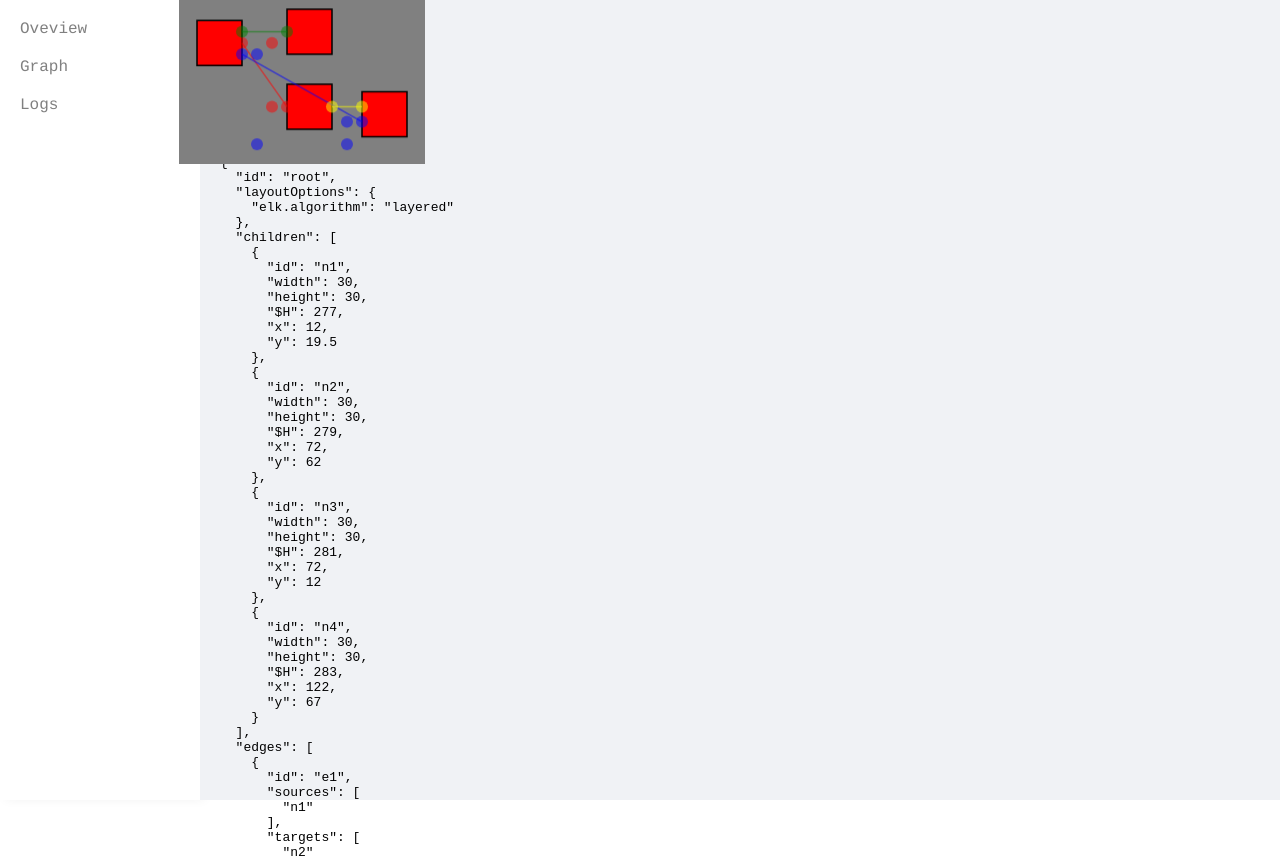
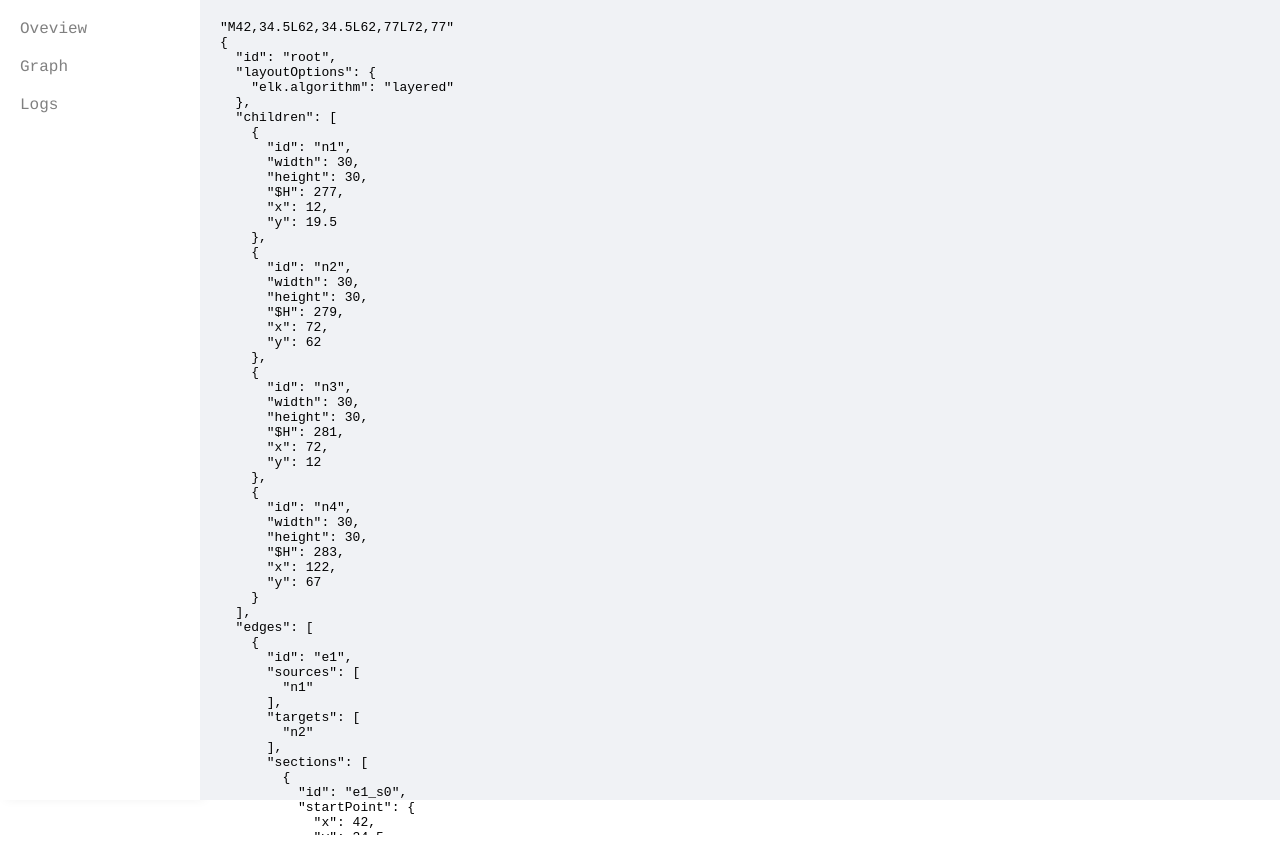
Before and after one commit to kristjanjansen/eden, a React (Create React App) app in the folder flower/: page /graph in a window 1280 px wide. Shown: the top 858 px of the page. After the commit the page ends 835 px from the top, so only its background shows below. Built offline with nearby package versions, Linux system fonts and the light colour scheme; what easy-promise-queue would draw is missing.

Commit message:
prep for line drawing

```diff
--- a/flower/src/components/Graph.tsx
+++ b/flower/src/components/Graph.tsx
@@ -1,5 +1,17 @@
 import React, { FC, useEffect } from "react";
 import { line } from "d3-shape";
+
+const sectionLine = ({ startPoint, endPoint, bendPoints = [] }: any) => {
+  const makeLine = line();
+  const start: [number, number] = [startPoint.x, startPoint.y];
+  const end: [number, number] = [endPoint.x, endPoint.y];
+
+  if (bendPoints.length) {
+    return makeLine([start, ...bendPoints.map(({ x, y }: any) => [x, y]), end]);
+  }
+
+  return makeLine([start, end]);
+};
 
 const GraphSvg = ({ layout }: any) => {
   const { width, height, children, edges } = layout;
@@ -27,32 +39,32 @@ const GraphSvg = ({ layout }: any) => {
         {edges &&
           edges.map(({ sections }: any, i: number) => (
             <g key={i}>
-              {sections.map((s: any, j: number) => (
+              {sections.map(
+                ({ startPoint, endPoint, bendPoints = [] }: any, j: number) => (
                   <g key={j}>
                     <line
-                    x1={s.startPoint.x}
-                    y1={s.startPoint.y}
-                    x2={s.endPoint.x}
-                    y2={s.endPoint.y}
+                      x1={startPoint.x}
+                      y1={startPoint.y}
+                      x2={endPoint.x}
+                      y2={endPoint.y}
                       opacity="0.5"
                       stroke={["red", "green", "blue", "yellow"][i]}
                     />
                     <circle
-                    cx={s.startPoint.x}
-                    cy={s.startPoint.y}
+                      cx={startPoint.x}
+                      cy={startPoint.y}
                       r="4"
                       fill={["red", "green", "blue", "yellow"][i]}
                       opacity="0.5"
                     />
                     <circle
-                    cx={s.endPoint.x}
-                    cy={s.endPoint.y}
+                      cx={endPoint.x}
+                      cy={endPoint.y}
                       r="4"
                       fill={["red", "green", "blue", "yellow"][i]}
                       opacity="0.5"
                     />
-                  {s.bendPoints &&
-                    s.bendPoints.map(({ x, y }: any, k: number) => (
+                    {bendPoints.map(({ x, y }: any, k: number) => (
                       <circle
                         key={k}
                         cx={x}
@@ -63,7 +75,8 @@ const GraphSvg = ({ layout }: any) => {
                       />
                     ))}
                   </g>
-              ))}
+                )
+              )}
             </g>
           ))}
       </svg>
@@ -71,17 +84,10 @@ const GraphSvg = ({ layout }: any) => {
   return <div></div>;
 };
 
-const sectionLine = ({ startPoint, endPoint, bendPoints = [] }: any) => {
-  const start: [number, number] = [startPoint.x, startPoint.y];
-  const end: [number, number] = [endPoint.x, endPoint.y];
-  const makeLine = line();
-  return makeLine([start, end]);
-};
-
 const Graph: FC<{ layout: any }> = ({ layout }) => {
   return (
     <div>
-      <GraphSvg layout={layout} />
+      {/* <GraphSvg layout={layout} /> */}
       <pre>
         {layout.edges &&
           JSON.stringify(sectionLine(layout.edges[0].sections[0]), null, 2)}
```
Lines whose indentation alone changed are shown as unchanged.
